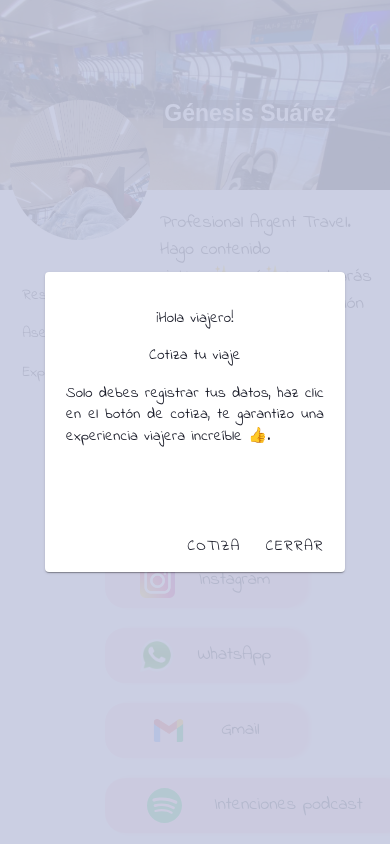
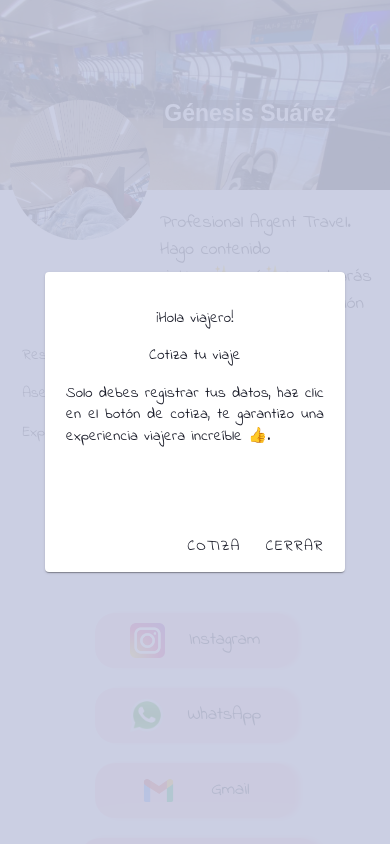
Before and after one commit to Marualexa/Web-genesis, a Vue app: page / in a window 390 px wide. Shown: the top 844 px of the page. Built offline with nearby package versions, Linux system fonts and the light colour scheme; a web font is replaced by a local one.

Commit message:
Evaluacion de estilos

```diff
--- a/src/sass/component/_globalStyles.scss
+++ b/src/sass/component/_globalStyles.scss
@@ -28,7 +28,7 @@ $color-4: #FFF0F5;
     .wrapper {
         display: grid;
         grid-template-columns: 0fr 1fr 0fr;
-        grid-template-rows: 250px 210px 380px 200px;
+        grid-template-rows: 250px 270px 380px 200px;
     }
 }
 
--- a/src/sass/component/_socialMedia.scss
+++ b/src/sass/component/_socialMedia.scss
@@ -37,7 +37,7 @@
         }
 
         @include movil {
-            grid-template-columns: 180px;
+            grid-template-columns: 200px;
             grid-template-rows: 1fr;
             display: grid;
             justify-content: center;
@@ -83,6 +83,11 @@
                 width: 300px;
                 padding: 10px;
 
+                @include movil {
+                    width: 240px;
+                    margin-left: -15px;
+                }
+
                 img {
                     width: 35px;
                     height: 35px;
```
